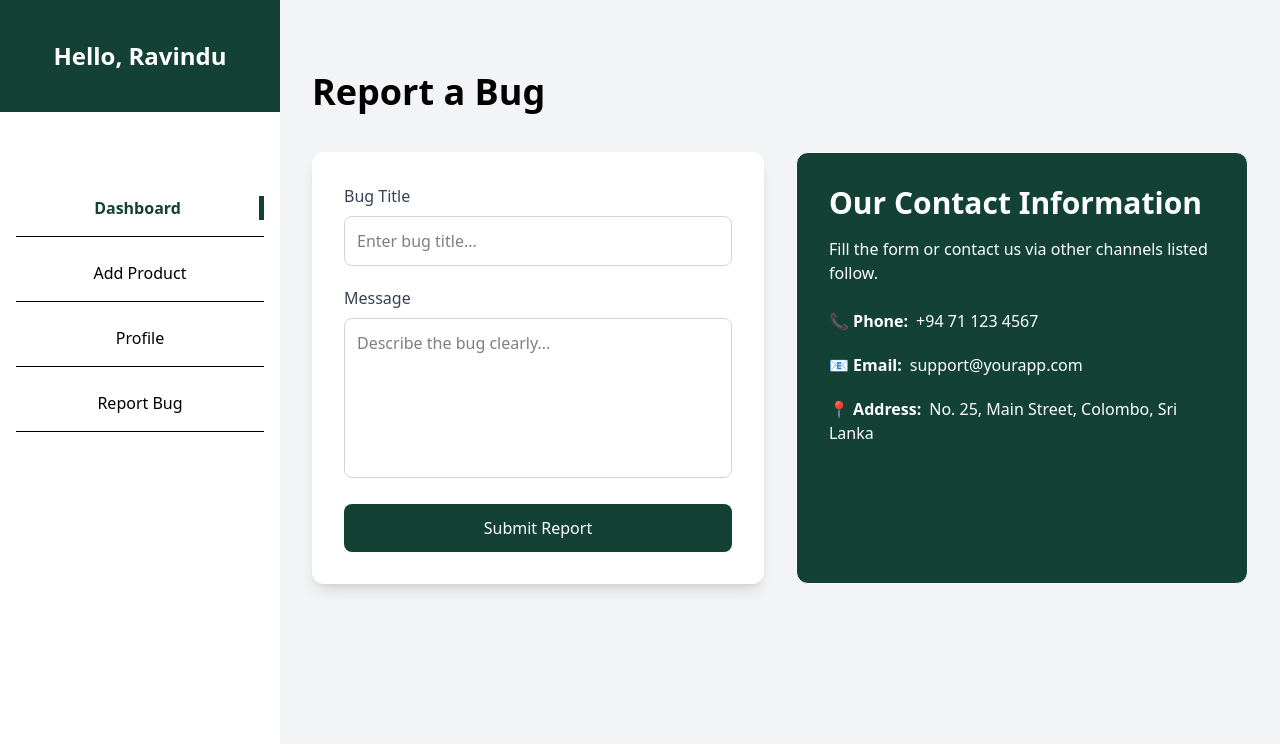
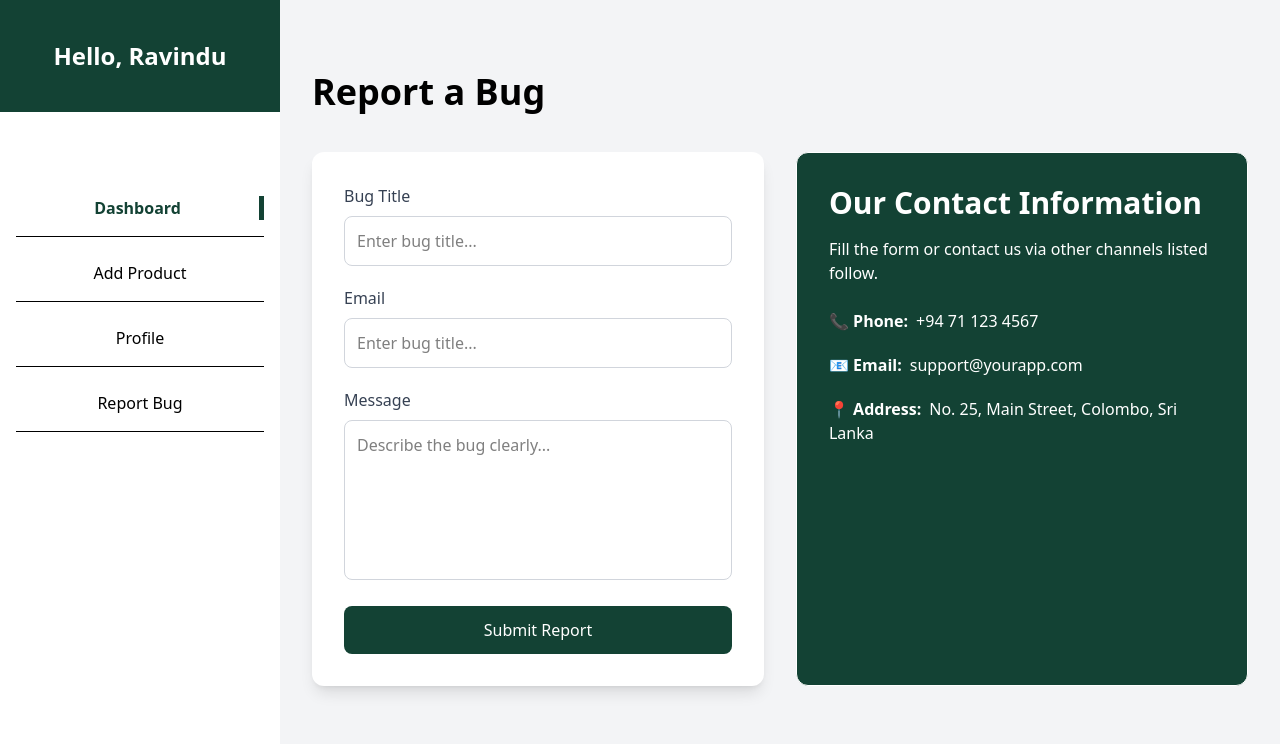
Before and after one commit to RaviRash2k/Stock-Manager, a React (Vite) app in the folder frontend/: page /reporteBug in a window 1280 px wide. Shown: the top 744 px of the page. Built offline with nearby package versions, Linux system fonts and the light colour scheme.

Commit message:
create bug report email send with EmailJS

```diff
--- a/frontend/package.json
+++ b/frontend/package.json
@@ -12,6 +12,7 @@
   "dependencies": {
     "@tailwindcss/vite": "^4.1.17",
     "axios": "^1.13.2",
+    "emailjs-com": "^3.2.0",
     "react": "^19.2.0",
     "react-dom": "^19.2.0",
     "react-router-dom": "^7.9.6",
--- a/frontend/src/App.jsx
+++ b/frontend/src/App.jsx
@@ -25,9 +25,10 @@ const App = () => {
           <Route path='/addProduct' element={<AddProduct/>}/>
           <Route path='/profile' element={<Profile/>}/>
           <Route path='/reporteBug' element={<ReportBug/>}/>
-          <Route path='/login' element={<LoginPage/>}/>
+          {/* <Route path='/login' element={<LoginPage/>}/> */}
         </Routes>
       </div>
+
     </>
   )
 }
--- a/frontend/src/pages/LoginPage.jsx
+++ b/frontend/src/pages/LoginPage.jsx
@@ -3,7 +3,7 @@ import React from 'react'
 const LoginPage = () => {
   return (
     <div>
-
+      Login
     </div>
   )
 }
--- a/frontend/src/pages/ReportBug.jsx
+++ b/frontend/src/pages/ReportBug.jsx
@@ -1,15 +1,45 @@
 import React, { useState } from "react";
+import emailjs from "emailjs-com";
 
 const ReportBug = () => {
 
   const [data, setData] = useState({
     title: "",
+    email: "",
     message: ""
   })
 
   const changeHandler = (e) => {
-    setData({...data, [e.target.name] : [e.target.value]})
+    setData({...data, [e.target.name] : e.target.value})
   }
+
+  const sendEmail = (e) => {
+    e.preventDefault();
+
+    const templateParams = {
+      title: data.title,
+      email: data.email,
+      message: data.message,
+      to_email: "ravindurashmithapg@gmail.com",
+      from_name: data.email
+    };
+
+    emailjs.send(
+      import.meta.env.VITE_EMAILJS_SERVICE_ID,
+      import.meta.env.VITE_EMAILJS_TEMPLATE_ID,
+      templateParams,
+      import.meta.env.VITE_EMAILJS_PUBLIC_KEY
+    )
+    .then(() => {
+      console.log("Email sent successfully!");
+      alert("Report submitted successfully!");
+      setData({ title: "", email: "", message: "" });
+    })
+    .catch((error) => {
+      console.error("Email send failed:", error);
+      alert("Failed to send report. Please try again.");
+    });
+  };
 
   return (
 
@@ -22,7 +52,7 @@ const ReportBug = () => {
         <div className="bg-white shadow-lg rounded-xl p-5 sm:p-6 md:p-8 w-full lg:w-1/2">
           <div>
 
-            <form className="space-y-4 sm:space-y-5">
+            <form onSubmit={sendEmail} className="space-y-4 sm:space-y-5">
 
               <div>
                 <label className="block text-gray-700 mb-2 font-medium text-sm sm:text-base">Bug Title</label>
@@ -30,6 +60,18 @@ const ReportBug = () => {
                   type="text"
                   name="title"
                   value={data.title}
+                  onChange={changeHandler}
+                  className="w-full border border-gray-300 rounded-lg p-2 sm:p-3 focus:outline-none focus:ring-2 focus:ring-theme transition"
+                  placeholder="Enter bug title..."
+                />
+              </div>
+
+              <div>
+                <label className="block text-gray-700 mb-2 font-medium text-sm sm:text-base">Email</label>
+                <input
+                  type="email"
+                  name="email"
+                  value={data.email}
                   onChange={changeHandler}
                   className="w-full border border-gray-300 rounded-lg p-2 sm:p-3 focus:outline-none focus:ring-2 focus:ring-theme transition"
                   placeholder="Enter bug title..."
```
Also changed, not shown: 2 other files (tests, documents, lock files or other folders).
